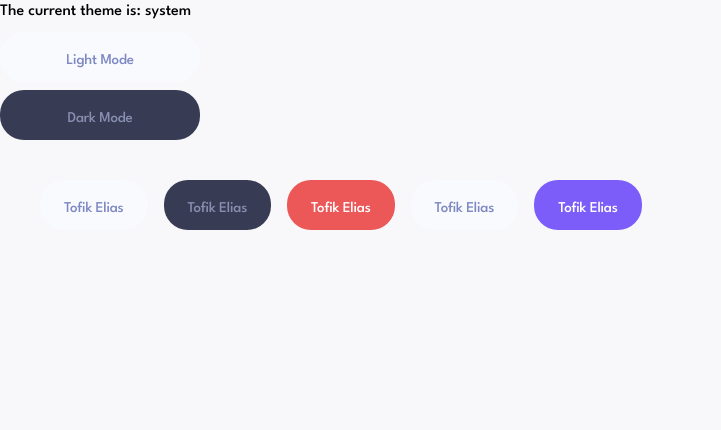
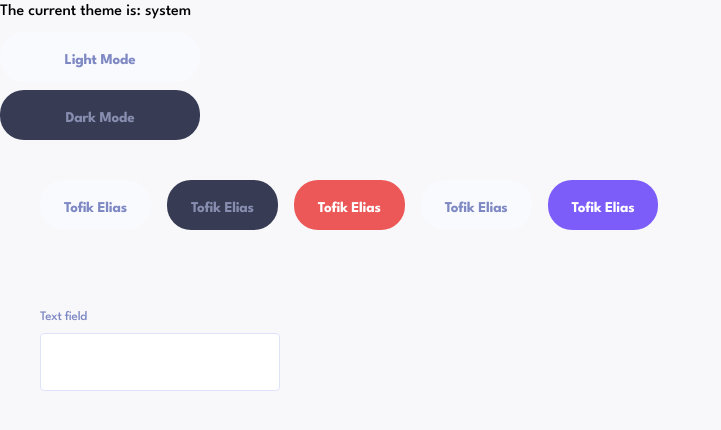
Before and after one commit to TofikE124/inoice-app-rebuild, a Next.js app: page / in a window 1280 px wide. Shown: the top 430 px of the page, without its empty margins (0-721 px from the left). Built offline with nearby package versions, Linux system fonts and the light colour scheme.

Commit message:
Adding Textfield from Desigin System

```diff
--- /dev/null
+++ b/app/components/TextField.tsx
@@ -0,0 +1,21 @@
+import React, { ComponentProps } from "react";
+
+type TextFieldProps = {
+  label: string;
+} & ComponentProps<"input">;
+
+const TextField = ({ label, ...props }: TextFieldProps) => {
+  return (
+    <div className="max-w-[240px] flex flex-col gap-2">
+      <p className="body-variant tracking-[-0.1px] text-steel-blue dark:text-pale-lavender">
+        {label}
+      </p>
+      <input
+        {...props}
+        className="border bg-white text-rich-black dark:bg-slate-navy dark:text-white border-pale-lavender dark:border-midnight-slate focus:border-soft-purple hover:border-soft-purple rounded-sm px-5 py-4 outline-hidden"
+      />
+    </div>
+  );
+};
+
+export default TextField;
--- a/app/globals.css
+++ b/app/globals.css
@@ -5,6 +5,10 @@
 
 body {
   font-family: var(--font-league-spartan), sans-serif;
+}
+
+* {
+  @apply transition-colors duration-200;
 }
 
 @theme {
--- a/app/page.tsx
+++ b/app/page.tsx
@@ -1,12 +1,13 @@
 "use client";
 import Button from "./components/Button";
 import { useTheme } from "next-themes";
+import TextField from "./components/TextField";
 
 export default function Home() {
   const { theme, setTheme } = useTheme();
 
   return (
-    <main className="h-screen w-screen bg-pale-ghost dark:bg-rich-black">
+    <main className="h-screen w-screen bg-pale-ghost dark:bg-deep-space">
       <div className="flex flex-col gap-2">
         The current theme is: {theme}
         <Button color="primary" onClick={() => setTheme("light")}>
@@ -23,6 +24,9 @@ export default function Home() {
         <Button color="forstWhite">Tofik Elias</Button>
         <Button color="deepPurple">Tofik Elias</Button>
       </div>
+      <div className="p-10">
+        <TextField label="Text field" />
+      </div>
     </main>
   );
 }
--- a/app/styles/base/typography.css
+++ b/app/styles/base/typography.css
@@ -34,6 +34,18 @@
   letter-spacing: -0.25px;
 }
 
+.heading-l,
+.heading-m,
+.heading-s,
+.heading-s-variant {
+  font-weight: 700;
+}
+
+.body,
+.body-variant {
+  font-weight: 500;
+}
+
 @media (max-width: theme("screens.md")) {
   .heading-l {
     font-size: 1.5rem; /* 24px */
```
